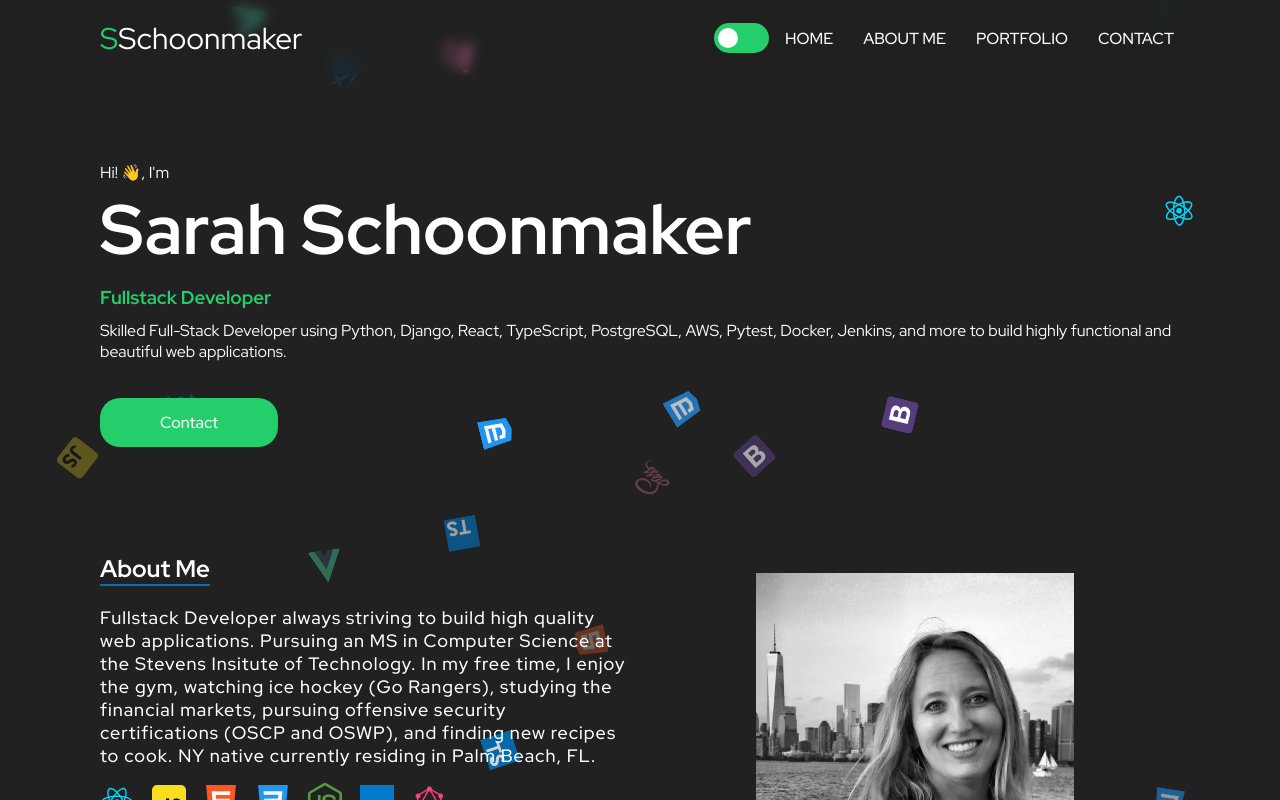
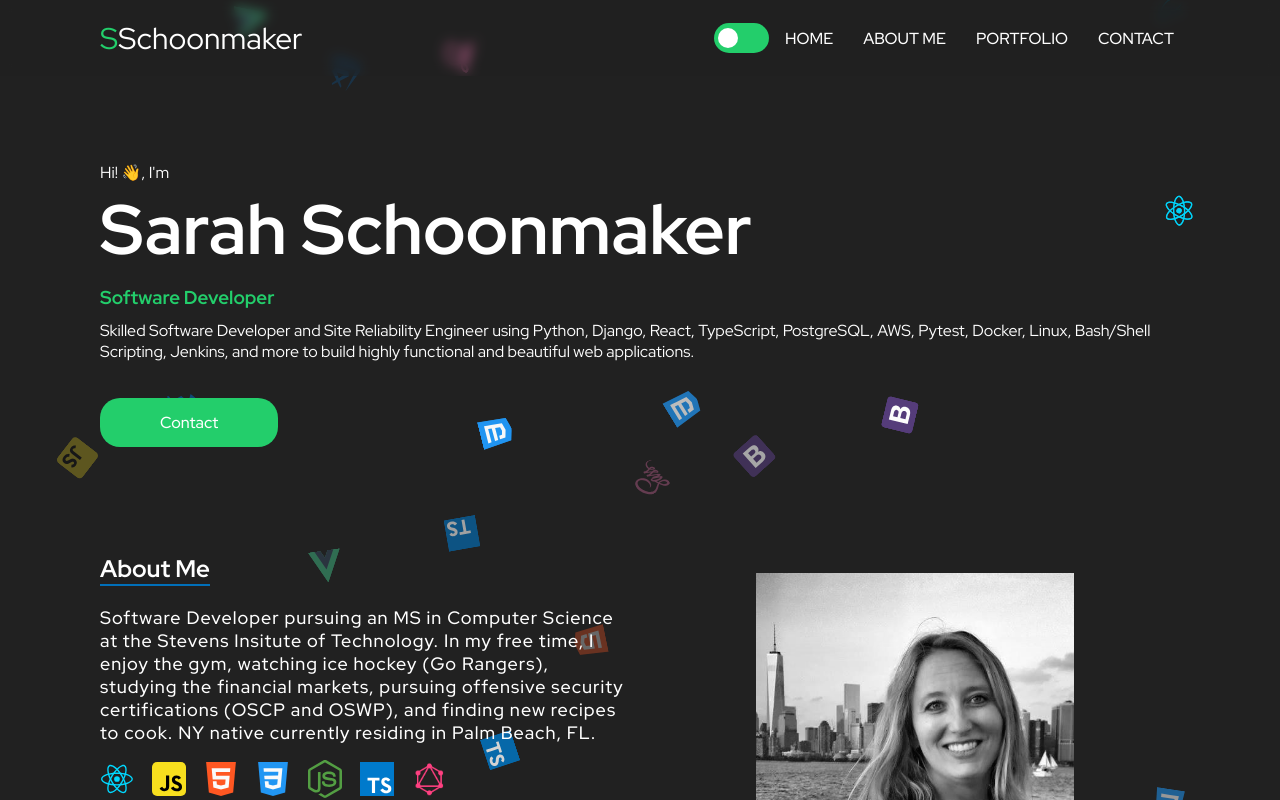
Before and after one commit to SarahSchoonmaker/sarah-react-portfolio, a React (Create React App) app: page / in a window 1280 px wide. Shown: the top 800 px of the page. Built offline with nearby package versions, Linux system fonts and the light colour scheme.

Commit message:
edited about

```diff
--- a/src/components/About/About.tsx
+++ b/src/components/About/About.tsx
@@ -18,8 +18,7 @@ export function About(){
           <h2>About Me</h2>
         </ScrollAnimation>
         <ScrollAnimation animateIn="fadeInLeft" delay={0.2 * 1000}>
-          <p>Fullstack Developer always striving to build high quality web applications.
-            Pursuing an MS in Computer Science at the Stevens Insitute of Technology. In my free time,
+          <p>Software Developer pursuing an MS in Computer Science at the Stevens Insitute of Technology. In my free time,
             I enjoy the gym, watching ice hockey (Go Rangers), studying the financial markets,
             pursuing offensive security certifications (OSCP and OSWP), and finding new recipes to cook.
             NY native currently residing in Palm Beach, FL.
--- a/src/components/Hero/Hero.tsx
+++ b/src/components/Hero/Hero.tsx
@@ -13,11 +13,11 @@ export function Hero(){
           <h1>Sarah Schoonmaker</h1>
         </ScrollAnimation>
         <ScrollAnimation animateIn="fadeInUp" delay={0.4 * 1000}>
-          <h3>Fullstack Developer</h3>
+          <h3>Software Developer</h3>
         </ScrollAnimation>
         <ScrollAnimation animateIn="fadeInUp" delay={0.6 * 1000}>
-          <p className="small-resume">Skilled Full-Stack Developer using Python, Django, React,
-          TypeScript, PostgreSQL, AWS, Pytest, Docker,
+          <p className="small-resume">Skilled Software Developer and Site Reliability Engineer using Python, Django, React,
+          TypeScript, PostgreSQL, AWS, Pytest, Docker, Linux, Bash/Shell Scripting,
           Jenkins, and more to build highly functional and beautiful web applications.</p>
         </ScrollAnimation>
 
```
